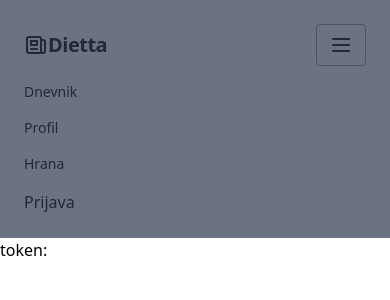
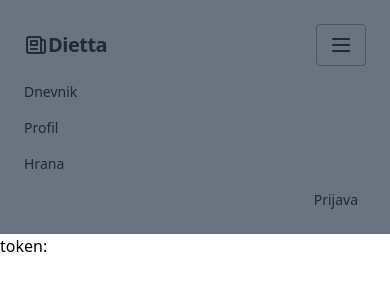
Before and after one commit to kplbl/dietta-frontend-react, a React (Vite) app: page / in a window 390 px wide. Both pictures are taken after a click on the button 341 px from the left and 45 px from the top of the page. Shown: the top 300 px of the page. Built offline with nearby package versions, Linux system fonts and the light colour scheme; no server answers.

Commit message:
adjusted responsiveness

```diff
--- a/src/layout/Navbar.jsx
+++ b/src/layout/Navbar.jsx
@@ -49,8 +49,9 @@ const Navbar = () => {
         </button>
       </div>
 
-      <div className="w-full flex-grow lg:flex lg:items-center lg:w-auto">
-        <div className={`text-sm lg:flex-grow ${!open && 'hidden'} lg:block`}>
+      <div className="w-full flex-grow md:flex md:items-center md:w-auto">
+        <div className={`text-sm md:flex-grow ${!open && 'hidden'} md:flex justify-between`}>
+          <div>
             <Link
               to="/diary"
               className="block mt-4 lg:inline-block lg:mt-0 text-gray-800 hover:text-gray-600 mr-2"
@@ -71,7 +72,8 @@ const Navbar = () => {
               Hrana
             </Link>
           </div>
-      </div>
+
+          <div className="place-self-end">
             {authenticated ? (
               <button
                 onClick={logout}
@@ -87,6 +89,9 @@ const Navbar = () => {
                 Prijava
               </Link>
             )}
+          </div>
+        </div>
+      </div>
     </nav>
   );
 };
```
Lines whose indentation alone changed are shown as unchanged.
